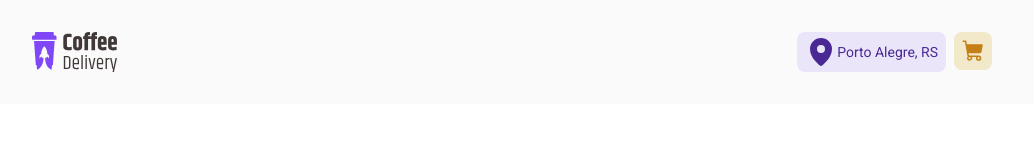
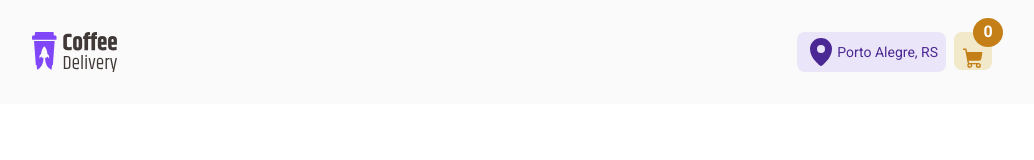
Before and after one commit to MuriloNSantos17/ROCKET-SEAT-IGNITE, a React (Vite) app in the folder desafios/coffee-delivery/: page /cart in a window 1280 px wide. Shown: the top 160 px of the page, without its empty margins (128-1162 px from the left). Built offline with nearby package versions, Linux system fonts and the light colour scheme.

Commit message:
Commit context

```diff
--- a/desafios/coffee-delivery/src/components/card-cart/index.tsx
+++ b/desafios/coffee-delivery/src/components/card-cart/index.tsx
@@ -1,31 +1,58 @@
 import { ShoppingCart } from "@phosphor-icons/react"
+import { ProductContext } from "../../layout"
+import { imgFrom } from "../card-product"
+import { Link, } from "react-router-dom"
 import { useContext } from "react"
-import { Link, } from "react-router-dom"
-import { ProductContext } from "../../layout"
-
 export interface CardCartProps {
-    variant: 'Y' | 'P'
+    variant: 'Y' | 'P',
+    quantity: number,
+    name?: string,
+    type?: imgFrom,
 }
 
+
 export function CardCart(card: CardCartProps) {
-
     const data = useContext(ProductContext);
 
-    console.log(data);
+    const { setProdutos, produtos } = data;
+
+    const handleAddProduto = () => {
+        const index = produtos.findIndex(obj => obj.type == card.type);
+        const newProdutos = produtos;
+        const newProduct = {
+            name: card.name ? card.name : '',
+            quantity: card.quantity ? card.quantity : 0,
+            type: card.type ? card.type : 'americano',
+        }
+
+        if (index != -1) {
+            newProdutos[index] = newProduct;
+        } else {
+            newProdutos.push(newProduct);
+        }
+
+        setProdutos(newProdutos)
+
+        console.log(newProdutos)
+    }
 
     return (
         card.variant == 'Y' ?
             <Link to={'/cart'}>
-                <div className={`w-[38px] h-[38px] flex flex-col justify-center items-center rounded-[8px] bg-[#F1E9C9]`}>
+                <div className={`w-[38px] h-[38px] flex justify-center flex-col items-center rounded-[8px] bg-[#F1E9C9]`}>
+                    <div className="bg-[#C47F17] h-[30px] w-[30px] mt-[-14px] z-40 rounded-[100%] text-center font-bold flex justify-center items-center ml-[30px] text-white">
+                        {card.quantity ? card.quantity : 0}
+                    </div>
                     <ShoppingCart
                         weight="fill"
                         color={'#C47F17'}
                         size={24}
                     />
+
                 </div >
             </Link>
             :
-            <div className={`w-[38px] h-[38px] flex flex-col justify-center items-center rounded-[8px] bg-[#4B2995]`}>
+            <div className={`w-[38px] h-[38px] flex flex-col justify-center items-center rounded-[8px] bg-[#4B2995] cursor-pointer`} onClick={handleAddProduto}>
                 <ShoppingCart
                     weight="fill"
                     color={'white'}
--- a/desafios/coffee-delivery/src/components/card-product/index.tsx
+++ b/desafios/coffee-delivery/src/components/card-product/index.tsx
@@ -13,14 +13,15 @@ import imgLeite from '../../images/leite.svg'
 import imgLatte from '../../images/latte.svg'
 import imgArabe from '../../images/arabe.svg'
 import { CardCart } from '../card-cart';
-import { useState } from 'react';
+import { useContext, useState } from 'react';
+import { ProductContext } from '../../layout';
 
 interface CoffeCategory {
     category: string
 }
 
-type imgFrom = 'tradicional' | 'americano' | 'cremoso' | 'gelado' |
-    'leite' | 'latte' | 'capuccino' | 'macchiato' | 'mocaccino'|
+export type imgFrom = 'tradicional' | 'americano' | 'cremoso' | 'gelado' |
+    'leite' | 'latte' | 'capuccino' | 'macchiato' | 'mocaccino' |
     'chocolate' | 'cubano' | 'havaiano' | 'arabe' | 'irlandes'
 
 interface CardProductProps {
@@ -49,7 +50,12 @@ function returnSrc(type: imgFrom) {
 
 export function CardProduct(card: CardProductProps) {
     const { categorias } = card
-    const [quantity, setQuantity] = useState(0);
+    const data = useContext(ProductContext);
+    const { produtos } = data;
+    const index = produtos.findIndex(obj => obj.type == card.type);
+
+    const [quantity, setQuantity] = useState(
+        index == -1 ? 0 : produtos[index].quantity);
 
     return (
         <div className="bg-[#F3F2F2] flex flex-col gap-2 px-8 justify-center
@@ -98,7 +104,12 @@ export function CardProduct(card: CardProductProps) {
                         +
                     </div>
                 </div>
-                <CardCart variant='P' />
+                <CardCart
+                    variant='P'
+                    quantity={quantity}
+                    name={card.name}
+                    type={card.type}
+                />
             </div>
         </div>
     );
--- a/desafios/coffee-delivery/src/components/header/index.tsx
+++ b/desafios/coffee-delivery/src/components/header/index.tsx
@@ -1,9 +1,10 @@
+import { CardLocalizacao } from '../card-localizacao'
+import logo from '../../images/logo-coffee-shop.svg'
 import { Link } from 'react-router-dom'
-import logo from '../../images/logo-coffee-shop.svg'
 import { CardCart } from '../card-cart'
-import { CardLocalizacao } from '../card-localizacao'
 
 export function Header() {
+
     return (
         <header className={
             'h-[104px] w-full px-[160px] py-[32px] fixed flex justify-between base-background  sm32:px-2 sm32:gap-2 sm60:px-2 sm32:py-[32px] xl:px-[160px]'}>
@@ -12,7 +13,7 @@ export function Header() {
             </Link>
             <div className='flex gap-2'>
                 <CardLocalizacao />
-                <CardCart variant='Y' />
+                <CardCart variant='Y' quantity={0} />
             </div>
         </header>
     )
--- a/desafios/coffee-delivery/src/layout/index.tsx
+++ b/desafios/coffee-delivery/src/layout/index.tsx
@@ -1,15 +1,17 @@
+import { imgFrom } from "../components/card-product";
 import { createContext, useState } from "react";
 import { Header } from "../components/header";
 import { Outlet } from "react-router-dom";
 
 export interface ProductOnCart {
     name: string,
-    quantity: number
+    quantity: number,
+    type: imgFrom
 }
 
 export interface ProductContextInterface {
     produtos: ProductOnCart[],
-    setProdutos: (data: ProductOnCart) => void
+    setProdutos: (data: ProductOnCart[]) => void
 }
 
 export const ProductContext = createContext<ProductContextInterface>({ produtos: [], setProdutos: () => { } });
@@ -19,7 +21,7 @@ export function DefaultLayout() {
 
     return (
         <ProductContext.Provider value={{ produtos, setProdutos }}>
-            <Header />
+            <Header/>
             <Outlet />
         </ProductContext.Provider>
     )
```
